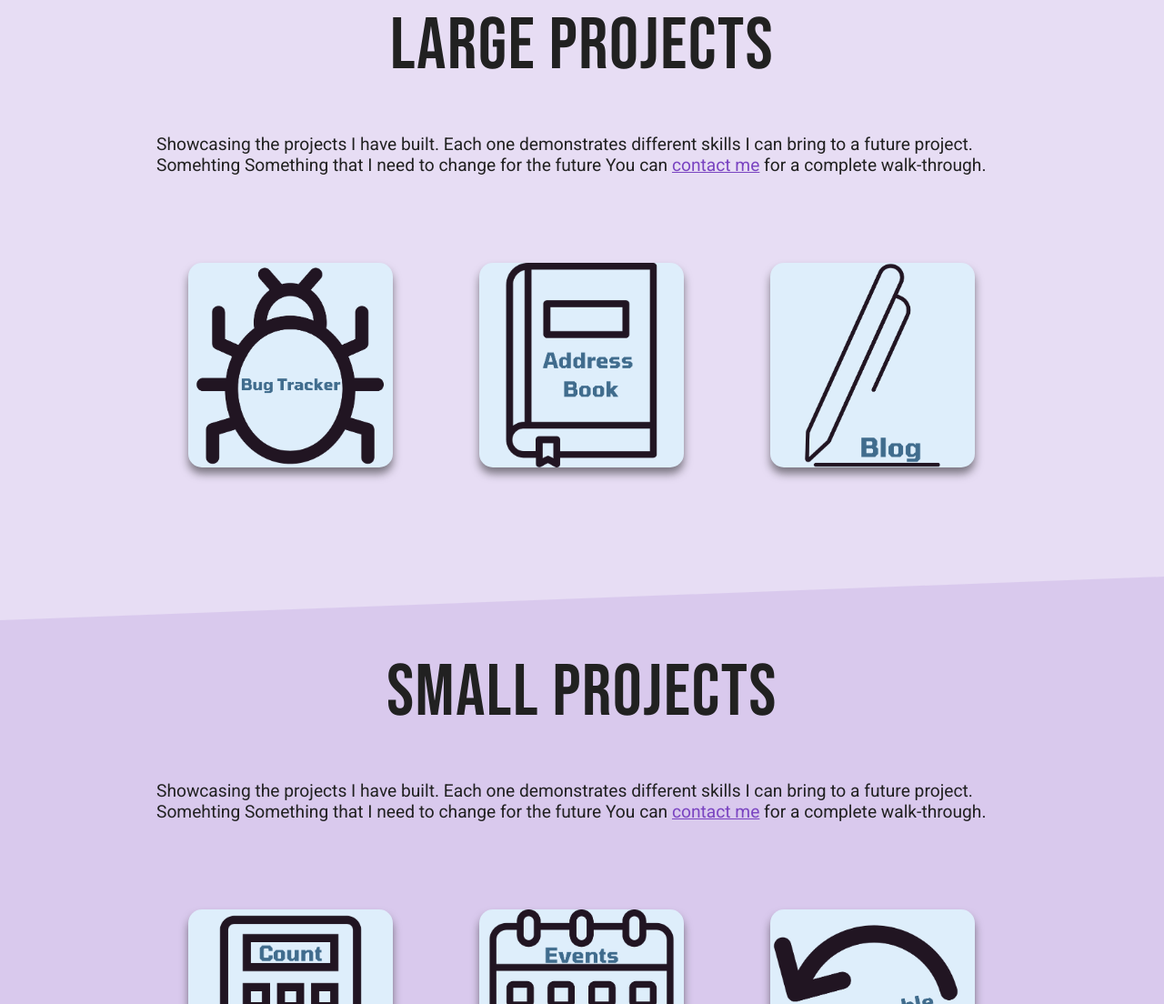
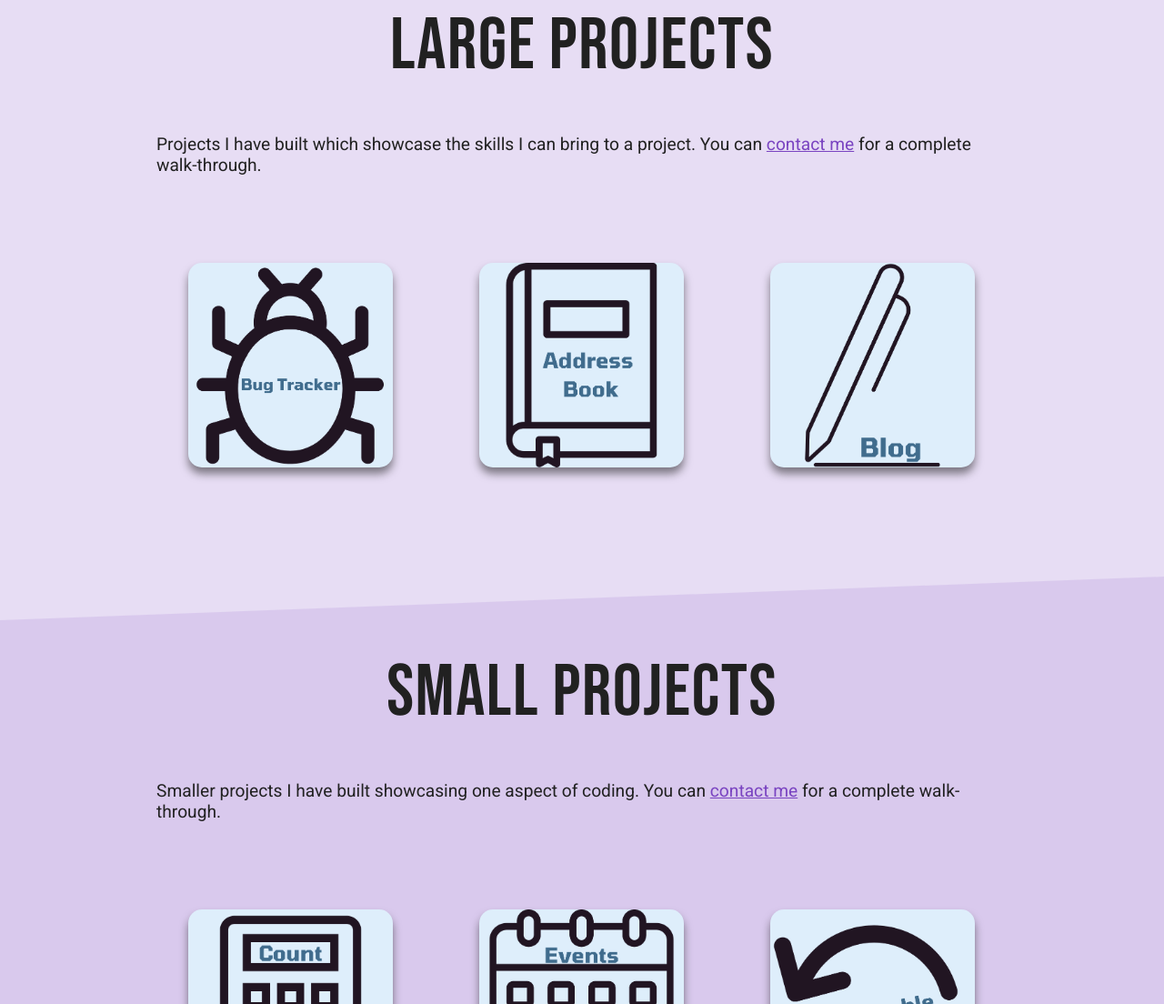
Before and after one commit to sschwartz7/Portfolio, a plain HTML site: page index.html in a window 1280 px wide. Shown: the part 2661-3765 px from the top of the page at 91% size. Drawn offline with nearby package versions, Linux system fonts and the light colour scheme.

Commit message:
changed large and small project description

```diff
--- a/index.html
+++ b/index.html
@@ -256,10 +256,8 @@
         <section id="projects" class="section-page">
             <div class="container">
                 <h2 class="text-center display-1 mb-5">Large Projects</h2>
-                <p class="my-5">Showcasing the projects I have built. Each one demonstrates different skills I can bring
-                    to a future project.
-                    Somehting Something that I need to change for the future
-                    You can <a href="#contact">contact me</a> for a complete walk-through.
+                <p class="my-5">Projects I have built which showcase the skills I can bring to a project. You can <a
+                        href="#contact">contact me</a> for a complete walk-through.
                 </p>
                 <div class="row gy-5 mt-5 row-cols-1 row-cols-lg-3">
                     <div class="col">
@@ -325,10 +323,8 @@
         <section id="challenges" class="section-page">
             <div class="container">
                 <h2 class="text-center display-1 mb-5">Small projects</h2>
-                <p class="my-5">Showcasing the projects I have built. Each one demonstrates different skills I can bring
-                    to a future project.
-                    Somehting Something that I need to change for the future
-                    You can <a href="#contact">contact me</a> for a complete walk-through.
+                <p class="my-5">Smaller projects I have built showcasing one aspect of coding. You can <a
+                        href="#contact">contact me</a> for a complete walk-through.
                 </p>
                 <div class="row gy-5 mt-5 row-cols-1 row-cols-lg-3">
                     <div class="col">
```
